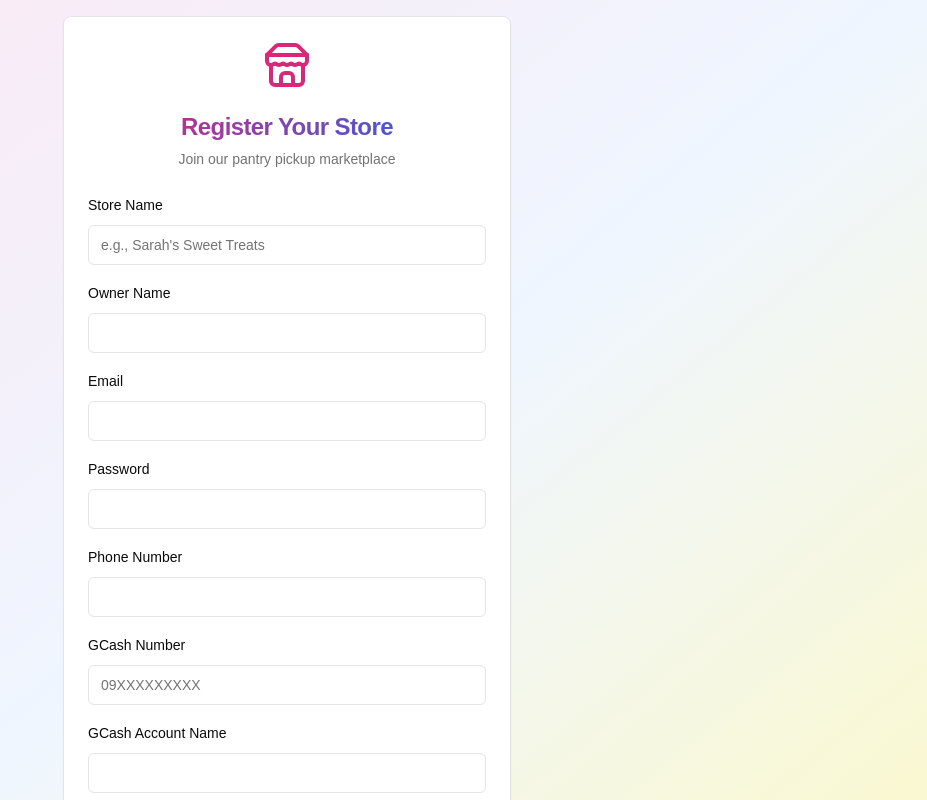
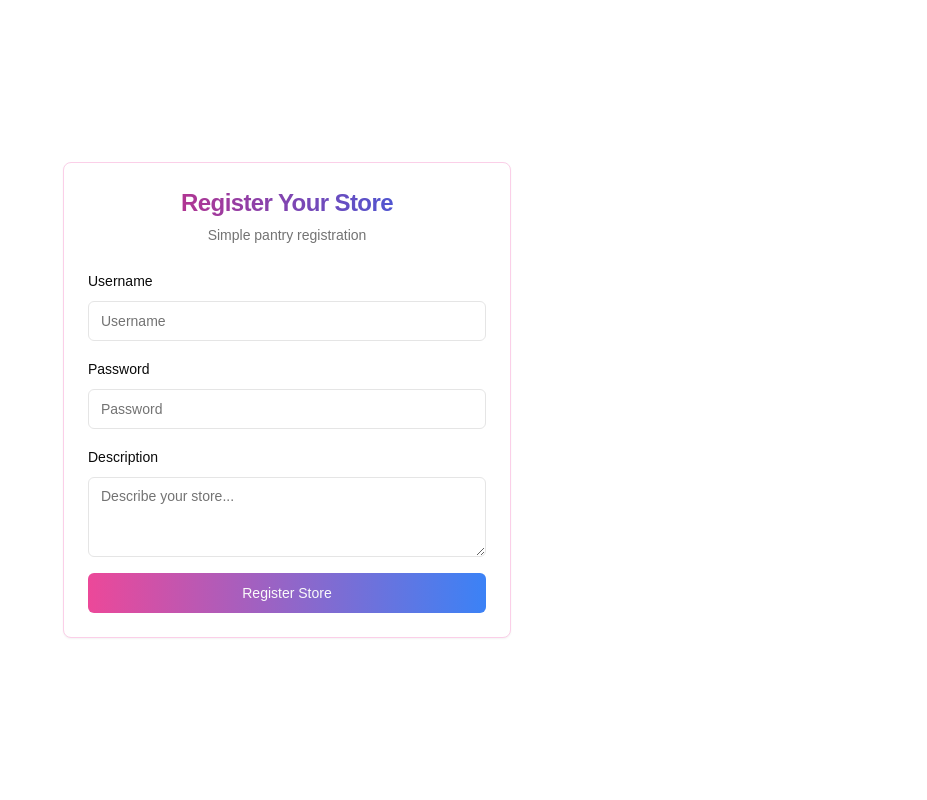
Before and after one commit to Keneth01/sell-us-food-store, a Next.js app: page /auth/register in a window 1280 px wide. Shown: the top 800 px of the page, without its empty margins (353-1280 px from the left). Built offline with nearby package versions, Linux system fonts and the light colour scheme.

Commit message:
Update page.tsx

```diff
--- a/app/auth/register/page.tsx
+++ b/app/auth/register/page.tsx
@@ -1,9 +1,6 @@
 "use client"
 
-import type React from "react"
-
-import { useState } from "react"
-import Link from "next/link"
+import React, { useState } from "react"
 import { useRouter } from "next/navigation"
 import { Button } from "@/components/ui/button"
 import { Card, CardContent, CardDescription, CardHeader, CardTitle } from "@/components/ui/card"
@@ -11,18 +8,12 @@ import { Input } from "@/components/ui/input"
 import { Label } from "@/components/ui/label"
 import { Textarea } from "@/components/ui/textarea"
 import { Alert, AlertDescription } from "@/components/ui/alert"
-import { Store } from "lucide-react"
 
 export default function RegisterPage() {
   const router = useRouter()
   const [formData, setFormData] = useState({
-    storeName: "",
-    ownerName: "",
-    email: "",
+    username: "",
     password: "",
-    phone: "",
-    gcashNumber: "",
-    gcashName: "",
     description: "",
   })
   const [error, setError] = useState("")
@@ -33,29 +24,22 @@ export default function RegisterPage() {
     setLoading(true)
     setError("")
 
-    // Check if we've reached the 30 store limit
     const stores = JSON.parse(localStorage.getItem("pantry_stores") || "[]")
-    if (stores.length >= 30) {
-      setError("Registration is currently closed. We've reached our 30 store limit.")
+
+    // Check if username already exists
+    if (stores.find((store: any) => store.username === formData.username)) {
+      setError("Username already registered")
       setLoading(false)
       return
     }
 
-    // Check if email already exists
-    if (stores.find((store: any) => store.email === formData.email)) {
-      setError("Email already registered")
-      setLoading(false)
-      return
-    }
-
-    // Create new store
     const newStore = {
       id: Date.now().toString(),
       ...formData,
       createdAt: new Date().toISOString(),
-      qrCode: `STORE_${Date.now()}`,
-      products: [],
-      transactions: [],
+      isActive: true,
+      totalSales: 0,
+      rating: 0,
     }
 
     stores.push(newStore)
@@ -68,48 +52,25 @@ export default function RegisterPage() {
   }
 
   return (
-    <div className="min-h-screen bg-gradient-to-br from-pink-100 via-blue-50 to-yellow-100 flex items-center justify-center p-4">
-      <Card className="w-full max-w-md">
+    <div className="min-h-screen flex items-center justify-center p-4">
+      <Card className="w-full max-w-md border-pink-200">
         <CardHeader className="text-center">
-          <div className="flex justify-center mb-4">
-            <Store className="h-12 w-12 text-pink-600" />
-          </div>
           <CardTitle className="text-2xl bg-gradient-to-r from-pink-600 to-blue-600 bg-clip-text text-transparent">
             Register Your Store
           </CardTitle>
-          <CardDescription>Join our pantry pickup marketplace</CardDescription>
+          <CardDescription>Simple pantry registration</CardDescription>
         </CardHeader>
         <CardContent>
           <form onSubmit={handleSubmit} className="space-y-4">
             <div className="space-y-2">
-              <Label htmlFor="storeName">Store Name</Label>
+              <Label htmlFor="username">Username</Label>
               <Input
-                id="storeName"
+                id="username"
                 type="text"
                 required
-                value={formData.storeName}
-                onChange={(e) => setFormData({ ...formData, storeName: e.target.value })}
-                placeholder="e.g., Sarah's Sweet Treats"
-              />
-            </div>
-            <div className="space-y-2">
-              <Label htmlFor="ownerName">Owner Name</Label>
-              <Input
-                id="ownerName"
-                type="text"
-                required
-                value={formData.ownerName}
-                onChange={(e) => setFormData({ ...formData, ownerName: e.target.value })}
-              />
-            </div>
-            <div className="space-y-2">
-              <Label htmlFor="email">Email</Label>
-              <Input
-                id="email"
-                type="email"
-                required
-                value={formData.email}
-                onChange={(e) => setFormData({ ...formData, email: e.target.value })}
+                value={formData.username}
+                onChange={(e) => setFormData({ ...formData, username: e.target.value })}
+                placeholder="Username"
               />
             </div>
             <div className="space-y-2">
@@ -120,70 +81,31 @@ export default function RegisterPage() {
                 required
                 value={formData.password}
                 onChange={(e) => setFormData({ ...formData, password: e.target.value })}
+                placeholder="Password"
               />
             </div>
             <div className="space-y-2">
-              <Label htmlFor="phone">Phone Number</Label>
-              <Input
-                id="phone"
-                type="tel"
-                required
-                value={formData.phone}
-                onChange={(e) => setFormData({ ...formData, phone: e.target.value })}
-              />
-            </div>
-            <div className="space-y-2">
-              <Label htmlFor="gcashNumber">GCash Number</Label>
-              <Input
-                id="gcashNumber"
-                type="tel"
-                required
-                value={formData.gcashNumber}
-                onChange={(e) => setFormData({ ...formData, gcashNumber: e.target.value })}
-                placeholder="09XXXXXXXXX"
-              />
-            </div>
-            <div className="space-y-2">
-              <Label htmlFor="gcashName">GCash Account Name</Label>
-              <Input
-                id="gcashName"
-                type="text"
-                required
-                value={formData.gcashName}
-                onChange={(e) => setFormData({ ...formData, gcashName: e.target.value })}
-              />
-            </div>
-            <div className="space-y-2">
-              <Label htmlFor="description">Store Description</Label>
+              <Label htmlFor="description">Description</Label>
               <Textarea
                 id="description"
-                placeholder="Tell customers about your store and specialties..."
+                placeholder="Describe your store..."
                 value={formData.description}
                 onChange={(e) => setFormData({ ...formData, description: e.target.value })}
               />
             </div>
-
             {error && (
               <Alert variant="destructive">
                 <AlertDescription>{error}</AlertDescription>
               </Alert>
             )}
-
             <Button
               type="submit"
               className="w-full bg-gradient-to-r from-pink-500 to-blue-500 hover:from-pink-600 hover:to-blue-600"
               disabled={loading}
             >
-              {loading ? "Creating Store..." : "Register Store"}
+              {loading ? "Registering..." : "Register Store"}
             </Button>
           </form>
-
-          <div className="mt-4 text-center text-sm">
-            Already have a store?{" "}
-            <Link href="/auth/login" className="text-pink-600 hover:underline">
-              Sign in
-            </Link>
-          </div>
         </CardContent>
       </Card>
     </div>
```
